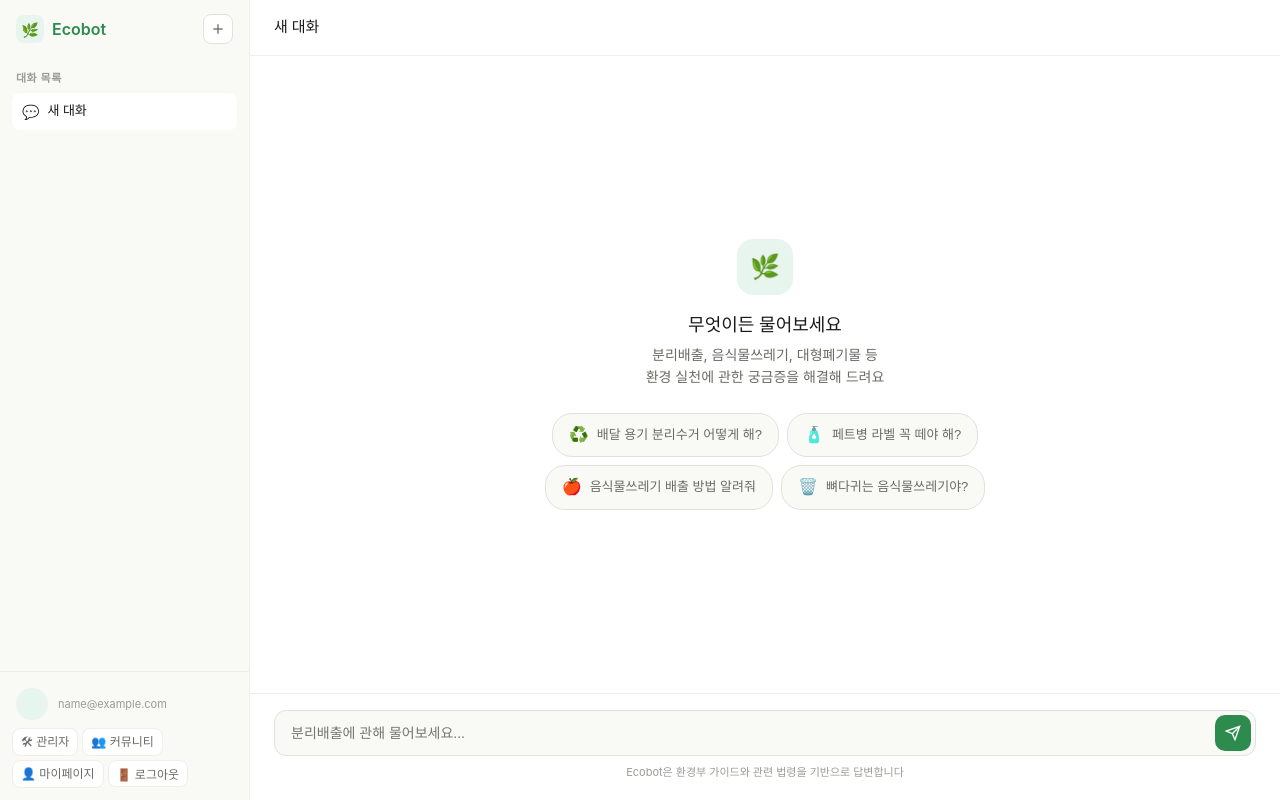
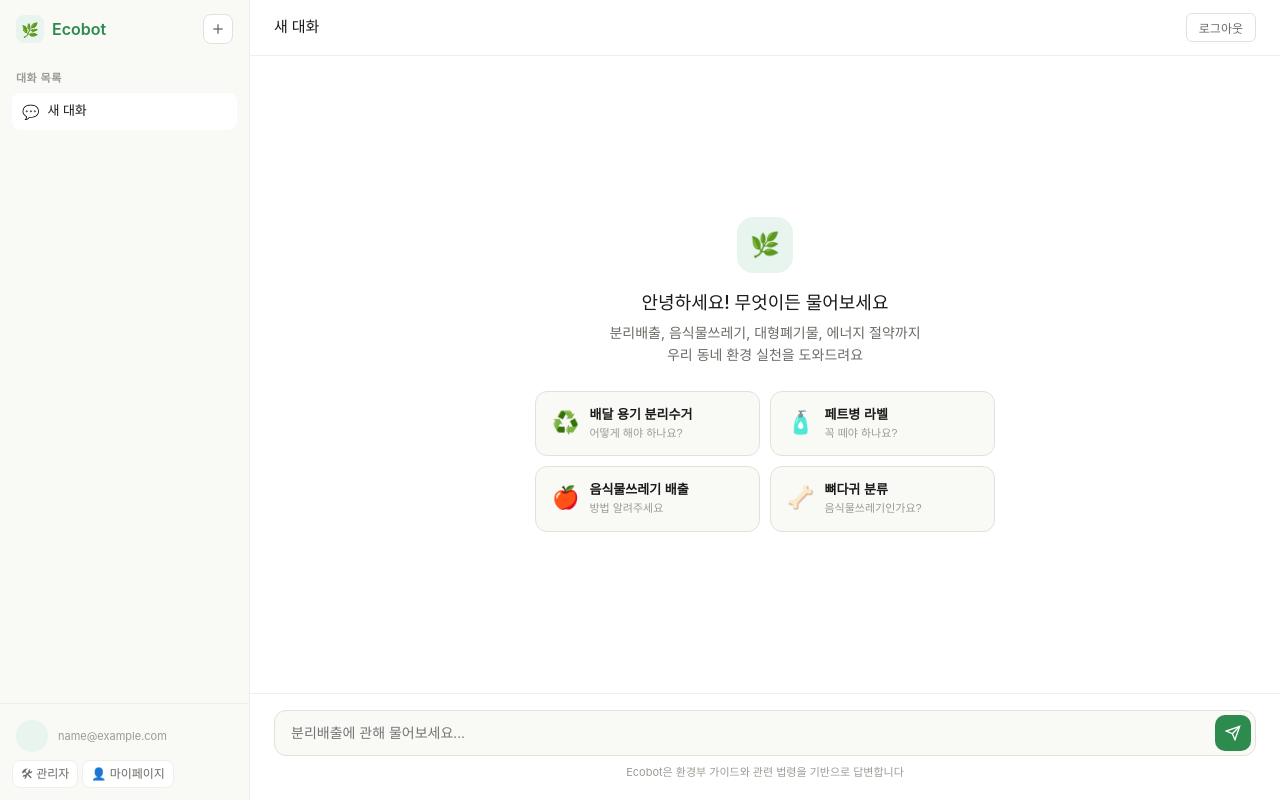
Before and after one commit to SKNETWORKS-FAMILY-AICAMP/SKN32-4th-3Team, a Django app: page /chat/ in a window 1280 px wide. Run offline with Django 5.2, Linux system fonts and the light colour scheme; the visitor is signed in with stand-in values (Sample User, id 1); data that the repository does not hold is empty.

Commit message:
회원가입 리디자인, 중간관리자 대시보드, 챗봇 UI 개선, 로그아웃 버튼 추가

```diff
--- a/apartments/urls.py
+++ b/apartments/urls.py
@@ -10,6 +10,7 @@ urlpatterns = [
     path("join/", views.ApartmentJoinView.as_view(), name="join"),
     path("manager/apply/", views.ManagerApplyView.as_view(), name="manager_apply"),
     path("mine/", views.MyApartmentView.as_view(), name="mine"),
+    path("manager-dashboard/", views.ManagerDashboardView.as_view(), name="manager_dashboard"),
     path("switch/<int:pk>/", views.ApartmentSwitchView.as_view(), name="switch"),
     path("membership/queue/", views.MembershipQueueView.as_view(), name="membership_queue"),
     path("membership/residents/", views.ResidentApprovalQueueView.as_view(), name="resident_queue"),
--- a/chat/views.py
+++ b/chat/views.py
@@ -81,6 +81,7 @@ class ChatRoomView(LoginRequiredMixin, View):
                 # 4차 UI 리디자인: 사이드바에 단지명·역할 표시
                 "apartment_name": str(apartment) if apartment else None,
                 "membership_role": membership.get_role_display() if membership else None,
+                "is_manager": bool(membership and membership.role == "manager"),
             },
         )
 
--- a/static/css/style.css
+++ b/static/css/style.css
@@ -457,6 +457,13 @@ body {
   font-size: 15px;
   font-weight: 500;
 }
+.chat-logout-btn {
+  background: none; border: 1px solid var(--color-border);
+  border-radius: 6px; padding: 5px 12px;
+  font-size: 12px; color: var(--color-text-secondary);
+  cursor: pointer; transition: var(--transition);
+}
+.chat-logout-btn:hover { border-color: #9CA3AF; color: #111827; }
 
 .chat-messages {
   flex: 1;
@@ -491,37 +498,38 @@ body {
   font-size: 14px; margin-bottom: 24px; line-height: 1.6;
 }
 .quick-grid {
-  display: flex;
-  flex-wrap: wrap;
-  gap: 8px;
-  justify-content: center;
-  max-width: 560px;
+  display: grid;
+  grid-template-columns: 1fr 1fr;
+  gap: 10px;
+  max-width: 460px;
+  width: 100%;
 }
 .quick-card {
-  padding: 10px 16px;
-  border-radius: 20px;
+  padding: 14px 16px;
+  border-radius: 12px;
   border: 1px solid var(--color-border);
   background: var(--color-surface-alt);
   font-size: 13px;
   color: var(--color-text-secondary);
   text-align: left; cursor: pointer;
-  display: inline-flex; align-items: center; gap: 8px;
+  display: flex; align-items: flex-start; gap: 10px;
   line-height: 1.4;
-  white-space: nowrap;
   transition: all var(--transition);
 }
 .quick-card:hover {
   border-color: var(--color-primary);
-  color: var(--color-primary);
   background: var(--color-primary-light);
 }
-.quick-card-icon { font-size: 16px; flex-shrink: 0; }
+.quick-card-icon { font-size: 22px; flex-shrink: 0; margin-top: 2px; }
+.quick-card-text { display: flex; flex-direction: column; gap: 2px; }
+.quick-card-title { font-size: 13px; font-weight: 600; color: var(--color-text); }
+.quick-card-sub { font-size: 11px; color: var(--color-text-muted); font-weight: 400; }
 
 /* Messages (리디자인) */
 .message {
   display: flex;
   gap: 10px;
-  max-width: 90%;
+  max-width: 580px;
 }
 .message.user {
   flex-direction: row-reverse;
--- a/static/js/chat.js
+++ b/static/js/chat.js
@@ -147,7 +147,9 @@ document.getElementById('region-select').addEventListener('change', function ()
 });
 
 // ===== 메시지 렌더링 (리디자인) =====
-const QUICK_ICONS = ['♻️', '🧴', '🍎', '🗑️'];
+const QUICK_ICONS = ['♻️', '🧴', '🍎', '🦴'];
+const QUICK_TITLES = ['배달 용기 분리수거', '페트병 라벨', '음식물쓰레기 배출', '뼈다귀 분류'];
+const QUICK_SUBS = ['어떻게 해야 하나요?', '꼭 떼야 하나요?', '방법 알려주세요', '음식물쓰레기인가요?'];
 
 function renderMessages() {
   const container = document.getElementById('chat-messages');
@@ -157,10 +159,10 @@ function renderMessages() {
     container.innerHTML = `
       <div class="welcome-message">
         <div class="welcome-icon-wrap"><span class="welcome-leaf">🌿</span></div>
-        <h3>무엇이든 물어보세요</h3>
-        <p>분리배출, 음식물쓰레기, 대형폐기물 등<br>환경 실천에 관한 궁금증을 해결해 드려요</p>
+        <h3>안녕하세요! 무엇이든 물어보세요</h3>
+        <p>분리배출, 음식물쓰레기, 대형폐기물, 에너지 절약까지<br>우리 동네 환경 실천을 도와드려요</p>
         <div class="quick-grid">
-          ${quickQuestions.map((q, i) => `<button class="quick-card" onclick="sendQuickQuestion(this.dataset.q)" data-q="${escapeHtml(q)}"><span class="quick-card-icon">${QUICK_ICONS[i] || '💬'}</span>${escapeHtml(q)}</button>`).join('')}
+          ${quickQuestions.map((q, i) => `<button class="quick-card" onclick="sendQuickQuestion(this.dataset.q)" data-q="${escapeHtml(q)}"><span class="quick-card-icon">${QUICK_ICONS[i] || '💬'}</span><span class="quick-card-text"><span class="quick-card-title">${QUICK_TITLES[i] || escapeHtml(q)}</span><span class="quick-card-sub">${QUICK_SUBS[i] || ''}</span></span></button>`).join('')}
         </div>
       </div>`;
     return;
--- a/templates/chat/room.html
+++ b/templates/chat/room.html
@@ -50,15 +50,10 @@
       <div class="sb-links">
         {% if user.is_service_admin %}
           <a class="sb-link" href="{% url 'dashboard:index' %}" style="text-decoration:none">🛠 관리자</a>
-        {% endif %}
-        {% if can_access_community %}
-          <a class="sb-link" href="{% url 'boards:list' %}" style="text-decoration:none">👥 커뮤니티</a>
+        {% elif is_manager %}
+          <a class="sb-link" href="{% url 'apartments:manager_dashboard' %}" style="text-decoration:none">🛠 단지 관리</a>
         {% endif %}
         <a class="sb-link" href="{% url 'members:mypage' %}" style="text-decoration:none">👤 마이페이지</a>
-        <form method="post" action="{% url 'members:logout' %}" style="display:inline">
-          {% csrf_token %}
-          <button type="submit" class="sb-link">🚪 로그아웃</button>
-        </form>
       </div>
     </div>
   </aside>
@@ -67,6 +62,10 @@
   <main class="chat-main">
     <div class="chat-header">
       <h2 id="chat-title">새 대화</h2>
+      <form method="post" action="{% url 'members:logout' %}" style="margin-left:auto">
+        {% csrf_token %}
+        <button type="submit" class="chat-logout-btn">로그아웃</button>
+      </form>
     </div>
 
     <div class="chat-messages" id="chat-messages"><!-- chat.js 렌더링 --></div>
--- a/templates/home.html
+++ b/templates/home.html
@@ -9,7 +9,6 @@
         </div>
         <div class="land-nav-right">
           {% if user.is_authenticated %}
-            <a class="btn btn-outline btn-sm" href="{% url 'chat:room' %}" style="text-decoration:none;">💬 챗봇</a>
             <a class="btn btn-outline btn-sm" href="{% url 'members:mypage' %}" style="text-decoration:none;">👤 마이페이지</a>
             <form method="post" action="{% url 'members:logout' %}" style="display:inline">
               {% csrf_token %}
```
Also changed, not shown: other parts of static/css/style.css (+34 -6 lines), apartments/templates/apartments/manager_dashboard.html (added, +133 -0 lines), apartments/views.py (+46 -2 lines), templates/members/mypage.html (+7 -4 lines), chat/migrations/0003_chatlog_apartment_chatmessage_law_notice_and_more.py, members/migrations/0003_alter_member_nickname.py.
